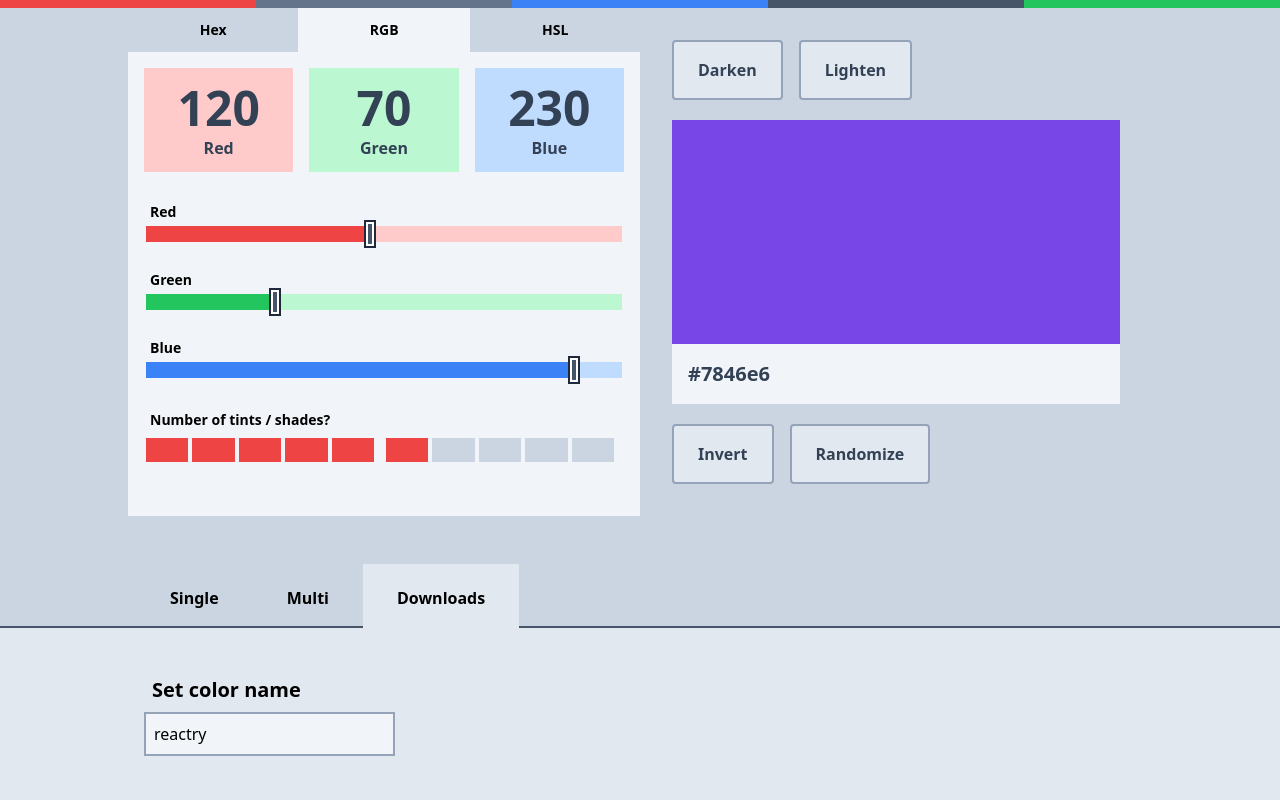
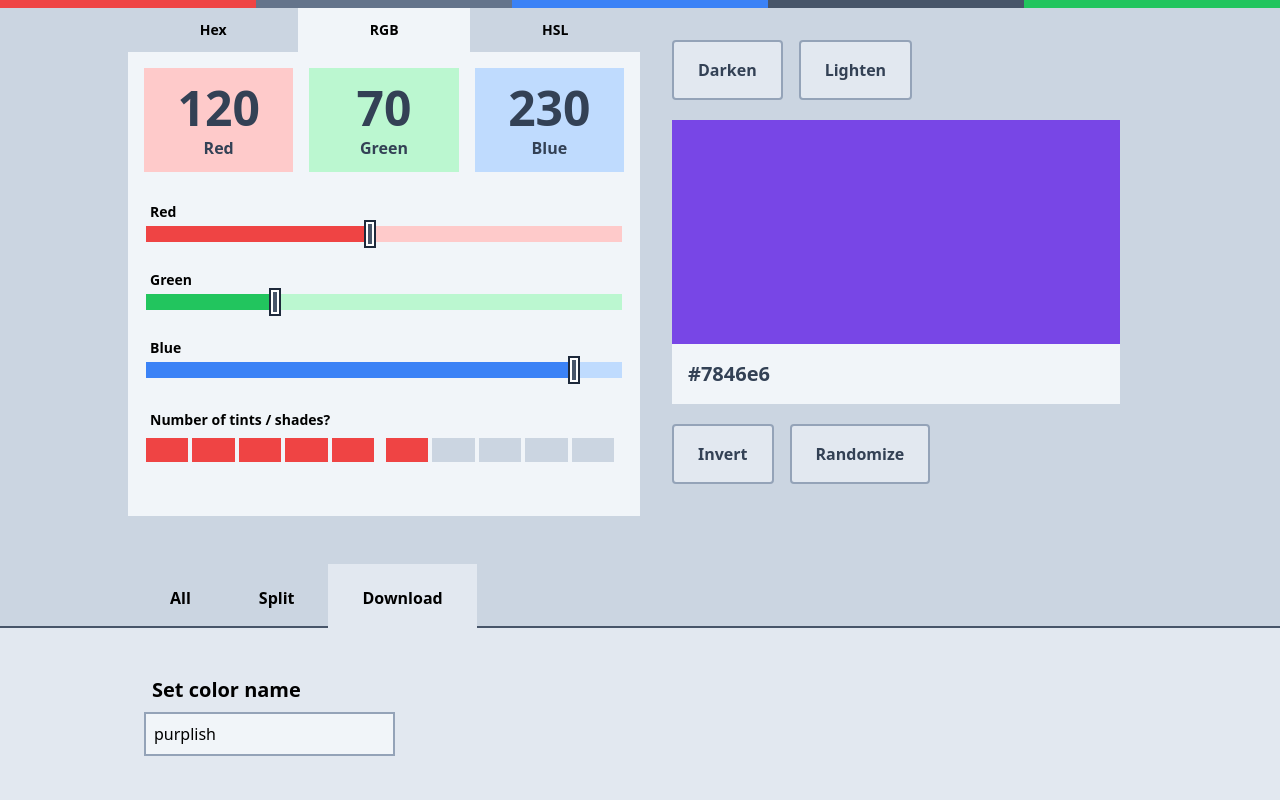
Before and after one commit to reactry/shades, a React (Create React App) app: page / in a window 1280 px wide. Shown: the top 800 px of the page. Built offline with nearby package versions, Linux system fonts and the light colour scheme.

Commit message:
Updated tab names

```diff
--- a/src/MainComponent/Output/ColorOutput.js
+++ b/src/MainComponent/Output/ColorOutput.js
@@ -9,13 +9,13 @@ import DownloadTab from './DownloadTab';
 
 const outputTabs = [
 	{
-		"title": "Single"
+		"title": "All"
 	},
 	{
-		"title": "Multi"
+		"title": "Split"
 	},
 	{
-		"title": "Downloads"
+		"title": "Download"
 	}
 ];
 
@@ -43,20 +43,20 @@ export default function ColorOutput ({
 
 	function getCurrentOutputTab () {
 		let currentTabTitle = outputTabs[currentTabIndex].title;
-		if (currentTabTitle === "Single") {
+		if (currentTabTitle === "All") {
 			return (
 				<div>
 					<TintsAndShades colors={colors} n={n} />
 				</div>
 			);
-		} else if (currentTabTitle === "Multi") {
+		} else if (currentTabTitle === "Split") {
 			return (
 				<div>
 					<Tints colors={colors.slice(0, n).reverse()} n={n} />
 					<Shades colors={colors.slice(-n)} n={n} />
 				</div>
 			);
-		} else if (currentTabTitle === "Downloads") {
+		} else if (currentTabTitle === "Download") {
 			return (
 				<div>
 					<DownloadTab colors={colors} n={n} />
--- a/src/MainComponent/Output/DownloadTab.js
+++ b/src/MainComponent/Output/DownloadTab.js
@@ -19,7 +19,7 @@ export default function DownloadTab ({
 	const [cssBorder, setCssBorder] = React.useState(true);
 	const [cssBorderSides, setCssBorderSides] = React.useState(false);
 
-	const [colorName, setColorName] = React.useState("reactry");
+	const [colorName, setColorName] = React.useState("purplish");
 
 	const preTag = React.useRef(null);
 
```
